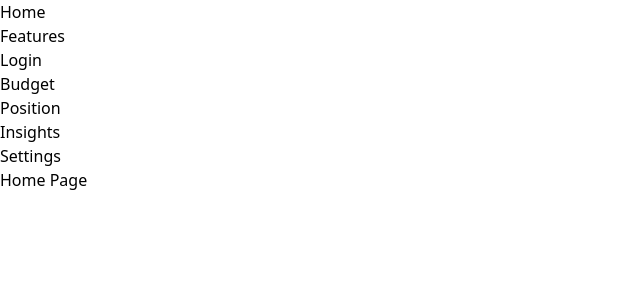
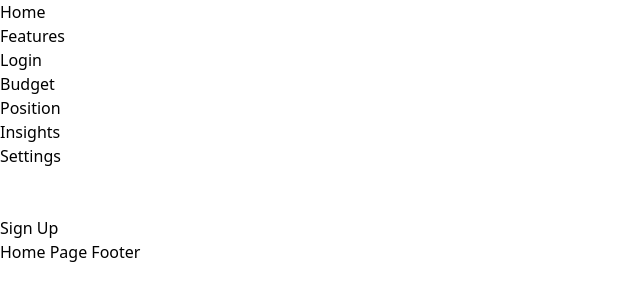
Before and after one commit to LimJieHao/project-4, a React (Vite) app in the folder frontend/: page / in a window 1280 px wide. Shown: the top 300 px of the page, without its empty margins (0-640 px from the left). Built offline with nearby package versions, Linux system fonts and the light colour scheme.

Commit message:
sixth commit - navbar route setup

```diff
--- /dev/null
+++ b/frontend/src/components/HomePageFooter.jsx
@@ -0,0 +1,9 @@
+const HomePageFooter = () => {
+  return (
+    <>
+      <div>Home Page Footer</div>
+    </>
+  );
+};
+
+export default HomePageFooter;
--- a/frontend/src/components/LeftSideBar.jsx
+++ b/frontend/src/components/LeftSideBar.jsx
@@ -4,6 +4,9 @@ const LeftSideBar = () => {
   return (
     <>
       <div>LeftSideBar</div>
+      <br />
+      <br />
+      <br />
       <Outlet />
     </>
   );
--- a/frontend/src/components/Navbar.jsx
+++ b/frontend/src/components/Navbar.jsx
@@ -17,6 +17,8 @@ const Navbar = () => {
       <br />
       <Link to="/app/settings">Settings</Link>
       <br />
+      <br />
+      <br />
       <Outlet />
     </>
   );
--- /dev/null
+++ b/frontend/src/components/SignUp.jsx
@@ -0,0 +1,9 @@
+const SignUp = () => {
+    return (
+      <>
+        <div>Sign Up</div>
+      </>
+    );
+  };
+
+  export default SignUp;
--- a/frontend/src/pages/Home.jsx
+++ b/frontend/src/pages/Home.jsx
@@ -1,7 +1,11 @@
+import SignUp from "../components/SignUp";
+import HomePageFooter from "../components/HomePageFooter";
+
 const Home = () => {
   return (
     <>
-      <div>Home Page</div>
+      <SignUp />
+      <HomePageFooter />
     </>
   );
 };
```
